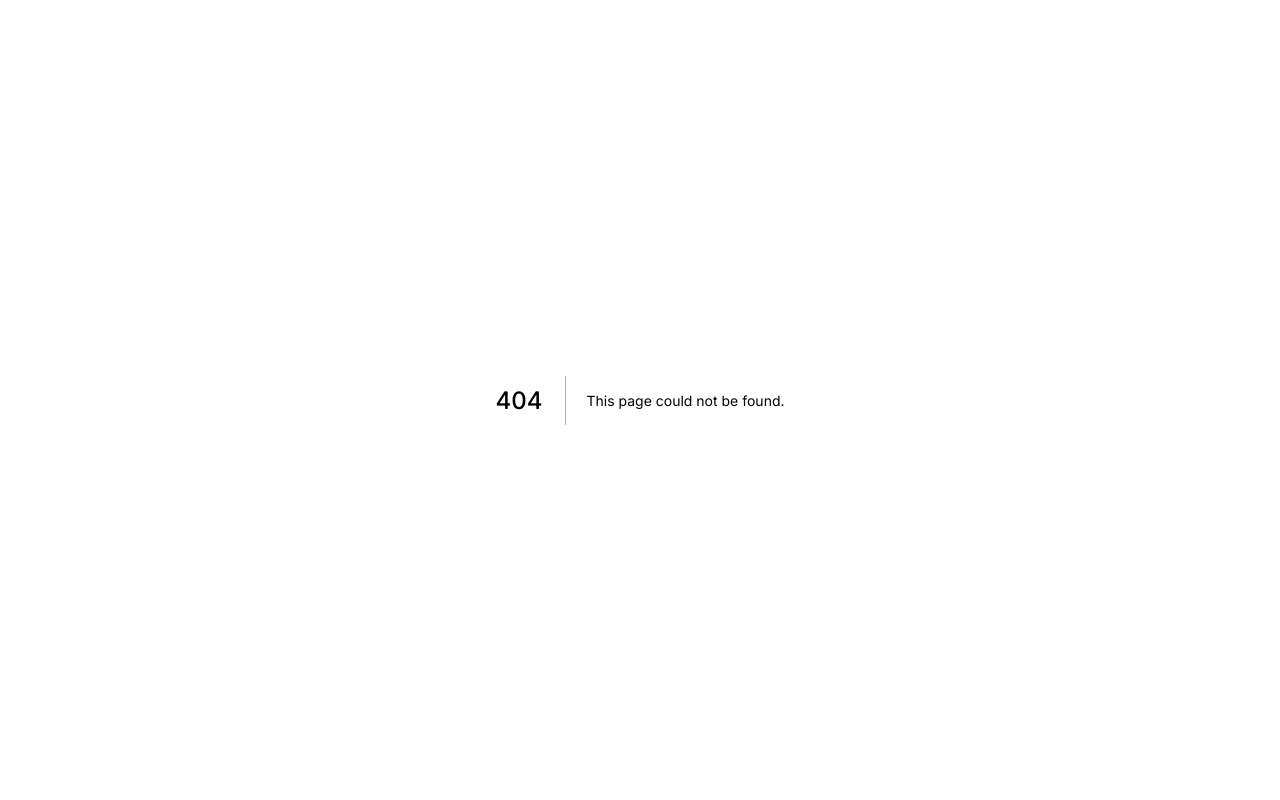
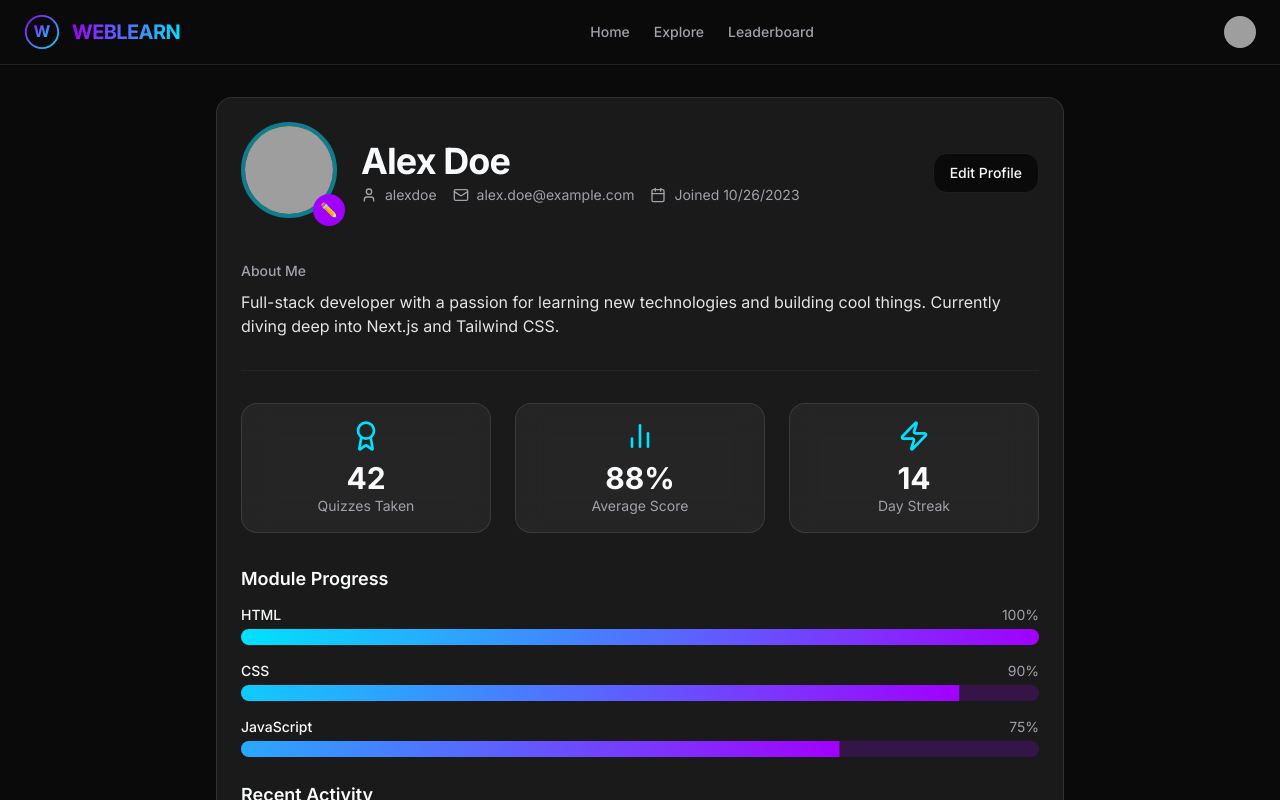
Before and after one commit to nilakshichoudhary1234-code/WEBLEARN, a Next.js app: page /profile in a window 1280 px wide. Before the commit this address had no page. Shown: the top 800 px of the page. Built offline with nearby package versions, Linux system fonts and the light colour scheme; grey boxes are pictures that could not be loaded.

Commit message:
Use this prompt to remove “Dashboard” from that user menu and add a prop

```diff
--- /dev/null
+++ b/src/app/(main)/profile/page.tsx
@@ -0,0 +1,188 @@
+
+'use client';
+
+import { useState } from 'react';
+import { Avatar, AvatarFallback, AvatarImage } from '@/components/ui/avatar';
+import { Button } from '@/components/ui/button';
+import { Card, CardContent, CardDescription, CardHeader, CardTitle } from '@/components/ui/card';
+import { Input } from '@/components/ui/input';
+import { Label } from '@/components/ui/label';
+import { Textarea } from '@/components/ui/textarea';
+import { Separator } from '@/components/ui/separator';
+import { Progress } from '@/components/ui/progress';
+import { User, Mail, Calendar, Award, BarChart2, Zap } from 'lucide-react';
+
+const mockUserData = {
+  displayName: 'Alex Doe',
+  username: 'alexdoe',
+  email: 'alex.doe@example.com',
+  avatar: 'https://i.pravatar.cc/150?u=a042581f4e29026704d',
+  bio: 'Full-stack developer with a passion for learning new technologies and building cool things. Currently diving deep into Next.js and Tailwind CSS.',
+  joinedDate: '2023-10-26',
+  stats: {
+    quizzesTaken: 42,
+    avgScore: 88,
+    streak: 14,
+    moduleProgress: {
+      html: 100,
+      css: 90,
+      javascript: 75,
+    },
+  },
+  recentActivity: [
+    { id: 1, topic: 'CSS Flexbox', score: '9/10', date: '2 days ago' },
+    { id: 2, topic: 'JS Promises', score: '8/10', date: '3 days ago' },
+    { id: 3, topic: 'HTML Forms', score: '10/10', date: '5 days ago' },
+  ],
+};
+
+
+export default function ProfilePage() {
+  const [isEditing, setIsEditing] = useState(false);
+  const [displayName, setDisplayName] = useState(mockUserData.displayName);
+  const [bio, setBio] = useState(mockUserData.bio);
+
+  const handleSave = () => {
+    // In a real app, you'd save this data to a backend or localStorage
+    mockUserData.displayName = displayName;
+    mockUserData.bio = bio;
+    setIsEditing(false);
+  };
+
+  return (
+    <div className="container mx-auto max-w-4xl py-8 px-4 md:px-6">
+      <Card className="glass-card w-full">
+        <CardHeader className="flex flex-col md:flex-row items-start md:items-center gap-6">
+          <div className="relative">
+            <Avatar className="h-24 w-24 border-4 border-secondary/50">
+              <AvatarImage src={mockUserData.avatar} alt={mockUserData.displayName} />
+              <AvatarFallback>{mockUserData.displayName.charAt(0)}</AvatarFallback>
+            </Avatar>
+            <Button size="icon" className="absolute -bottom-2 -right-2 h-8 w-8 rounded-full">
+              ✏️
+              <span className="sr-only">Change Avatar</span>
+            </Button>
+          </div>
+          <div className="flex-1">
+            {isEditing ? (
+              <Input
+                className="text-3xl font-bold font-headline tracking-tight"
+                value={displayName}
+                onChange={(e) => setDisplayName(e.target.value)}
+              />
+            ) : (
+              <CardTitle className="text-4xl font-bold font-headline tracking-tight text-foreground">
+                {displayName}
+              </CardTitle>
+            )}
+            <CardDescription className="mt-1 text-muted-foreground flex flex-col sm:flex-row sm:items-center gap-x-4 gap-y-1">
+              <div className="flex items-center gap-2">
+                <User className="h-4 w-4" />
+                <span>{mockUserData.username}</span>
+              </div>
+              <div className="flex items-center gap-2">
+                <Mail className="h-4 w-4" />
+                <span>{mockUserData.email}</span>
+              </div>
+              <div className="flex items-center gap-2">
+                <Calendar className="h-4 w-4" />
+                <span>Joined {new Date(mockUserData.joinedDate).toLocaleDateString()}</span>
+              </div>
+            </CardDescription>
+          </div>
+          <div>
+            {isEditing ? (
+              <div className="flex gap-2">
+                <Button onClick={handleSave}>Save</Button>
+                <Button variant="outline" onClick={() => setIsEditing(false)}>Cancel</Button>
+              </div>
+            ) : (
+              <Button variant="outline" onClick={() => setIsEditing(true)}>Edit Profile</Button>
+            )}
+          </div>
+        </CardHeader>
+
+        <CardContent className="mt-4">
+          <div className="space-y-2">
+            <Label htmlFor="bio" className="text-sm font-medium text-muted-foreground">About Me</Label>
+            {isEditing ? (
+              <Textarea
+                id="bio"
+                className="min-h-[100px] text-base"
+                value={bio}
+                onChange={(e) => setBio(e.target.value)}
+              />
+            ) : (
+              <p className="text-foreground/90">{bio}</p>
+            )}
+          </div>
+
+          <Separator className="my-8" />
+
+          <div className="grid grid-cols-1 sm:grid-cols-3 gap-6 text-center">
+            <div className="glass-card p-4 rounded-lg">
+              <Award className="h-8 w-8 mx-auto text-secondary" />
+              <p className="text-3xl font-bold mt-2">{mockUserData.stats.quizzesTaken}</p>
+              <p className="text-sm text-muted-foreground">Quizzes Taken</p>
+            </div>
+            <div className="glass-card p-4 rounded-lg">
+              <BarChart2 className="h-8 w-8 mx-auto text-secondary" />
+              <p className="text-3xl font-bold mt-2">{mockUserData.stats.avgScore}%</p>
+              <p className="text-sm text-muted-foreground">Average Score</p>
+            </div>
+            <div className="glass-card p-4 rounded-lg">
+              <Zap className="h-8 w-8 mx-auto text-secondary" />
+              <p className="text-3xl font-bold mt-2">{mockUserData.stats.streak}</p>
+              <p className="text-sm text-muted-foreground">Day Streak</p>
+            </div>
+          </div>
+
+          <div className="mt-8 space-y-6">
+            <div>
+              <h3 className="text-lg font-semibold font-headline mb-3">Module Progress</h3>
+              <div className="space-y-4">
+                <div>
+                  <div className="flex justify-between text-sm mb-1">
+                    <span className="font-medium text-foreground">HTML</span>
+                    <span className="text-muted-foreground">{mockUserData.stats.moduleProgress.html}%</span>
+                  </div>
+                  <Progress value={mockUserData.stats.moduleProgress.html} />
+                </div>
+                <div>
+                  <div className="flex justify-between text-sm mb-1">
+                    <span className="font-medium text-foreground">CSS</span>
+                    <span className="text-muted-foreground">{mockUserData.stats.moduleProgress.css}%</span>
+                  </div>
+                  <Progress value={mockUserData.stats.moduleProgress.css} />
+                </div>
+                <div>
+                  <div className="flex justify-between text-sm mb-1">
+                    <span className="font-medium text-foreground">JavaScript</span>
+                    <span className="text-muted-foreground">{mockUserData.stats.moduleProgress.javascript}%</span>
+                  </div>
+                  <Progress value={mockUserData.stats.moduleProgress.javascript} />
+                </div>
+              </div>
+            </div>
+
+            <div>
+              <h3 className="text-lg font-semibold font-headline mb-3">Recent Activity</h3>
+              <ul className="space-y-3">
+                {mockUserData.recentActivity.map(activity => (
+                  <li key={activity.id} className="glass-card p-4 rounded-lg flex justify-between items-center">
+                    <div>
+                      <p className="font-medium text-foreground">{activity.topic}</p>
+                      <p className="text-sm text-muted-foreground">{activity.date}</p>
+                    </div>
+                    <div className="font-mono text-lg font-bold text-secondary">{activity.score}</div>
+                  </li>
+                ))}
+              </ul>
+            </div>
+          </div>
+
+        </CardContent>
+      </Card>
+    </div>
+  );
+}
--- a/src/components/AppHeader.tsx
+++ b/src/components/AppHeader.tsx
@@ -21,7 +21,7 @@ export function AppHeader() {
             Home
           </Link>
           <Link href="/modules" className="text-muted-foreground transition-colors hover:text-foreground">
-            Modules
+            Explore
           </Link>
           <Link href="/leaderboard" className="text-muted-foreground transition-colors hover:text-foreground">
             Leaderboard
@@ -31,23 +31,22 @@ export function AppHeader() {
           <DropdownMenuTrigger asChild>
             <Button variant="ghost" className="relative h-8 w-8 rounded-full">
               <Avatar className="h-8 w-8">
-                <AvatarImage src="https://i.pravatar.cc/150?u=a042581f4e29026704d" alt="User" />
-                <AvatarFallback>U</AvatarFallback>
+                <AvatarImage src="https://i.pravatar.cc/150?u=a042581f4e29026704d" alt="Alex Doe" />
+                <AvatarFallback>AD</AvatarFallback>
               </Avatar>
             </Button>
           </DropdownMenuTrigger>
           <DropdownMenuContent className="w-56" align="end" forceMount>
             <DropdownMenuLabel className="font-normal">
               <div className="flex flex-col space-y-1">
-                <p className="text-sm font-medium leading-none">User</p>
-                <p className="text-xs leading-none text-muted-foreground">user@example.com</p>
+                <p className="text-sm font-medium leading-none">Alex Doe</p>
+                <p className="text-xs leading-none text-muted-foreground">alex.doe@example.com</p>
               </div>
             </DropdownMenuLabel>
             <DropdownMenuSeparator />
             <DropdownMenuItem asChild>
-              <Link href="/modules">Dashboard</Link>
+              <Link href="/profile">Profile</Link>
             </DropdownMenuItem>
-            <DropdownMenuItem>Profile</DropdownMenuItem>
             <DropdownMenuSeparator />
             <DropdownMenuItem asChild>
                 <Link href="/">Logout</Link>
```
